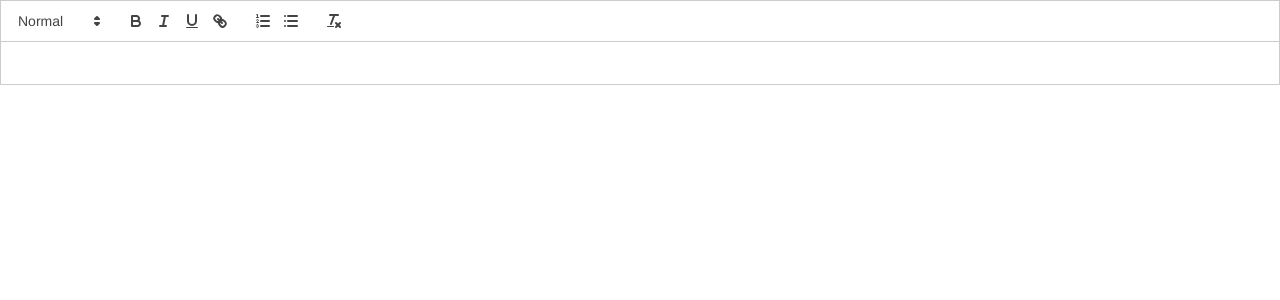
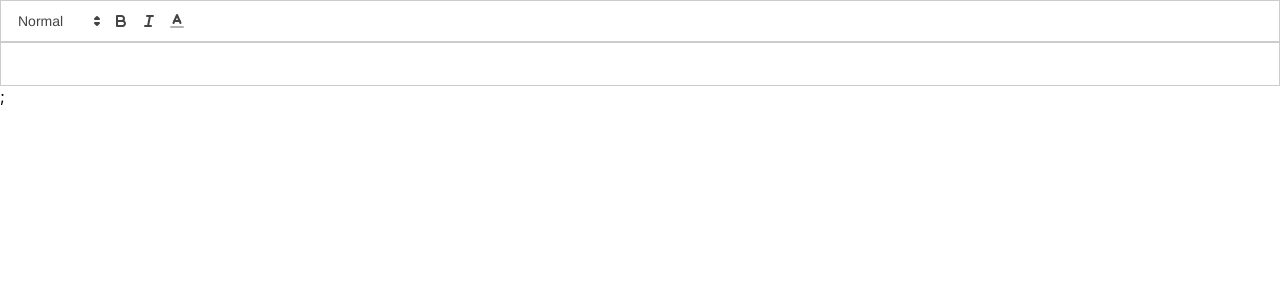
Before and after one commit to Grewer/notes, a React (Create React App) app in the folder JS 知识点/富文本/example/: page / in a window 1280 px wide. Shown: the top 300 px of the page. Built offline with nearby package versions, Linux system fonts and the light colour scheme.

Commit message:
docs: 自定义的 toolbar

```diff
--- a/JS 知识点/富文本/example/src/App.tsx
+++ b/JS 知识点/富文本/example/src/App.tsx
@@ -1,13 +1,60 @@
 import React, {useState} from 'react';
-import logo from './logo.svg';
 import './App.css';
 import ReactQuill from 'react-quill';
 import 'react-quill/dist/quill.snow.css';
 
+const CustomButton = () => <span className="octicon octicon-star"/>;
+
 function App() {
     const [value, setValue] = useState('');
 
-    return <ReactQuill theme="snow" value={value} onChange={setValue} />;
+    function insertStar() {
+        // const cursorPosition = quill.getSelection().index;
+        // quill.insertText(cursorPosition, '★');
+        // quill.setSelection(cursorPosition + 1);
+    }
+
+    const CustomToolbar = () => (
+        <div id="toolbar">
+            <select
+                className="ql-header"
+                defaultValue={''}
+                onChange={(e) => e.persist()}
+            >
+                <option value="1"></option>
+                <option value="2"></option>
+                <option selected></option>
+            </select>
+            <button className="ql-bold"></button>
+            <button className="ql-italic"></button>
+            <select className="ql-color">
+                <option value="red"></option>
+                <option value="green"></option>
+                <option value="blue"></option>
+                <option value="orange"></option>
+                <option value="violet"></option>
+                <option value="#d0d1d2"></option>
+                <option selected></option>
+            </select>
+            <button className="ql-insertStar">
+                <CustomButton/>
+            </button>
+        </div>
+    );
+
+    const modules = {
+        toolbar: {
+            container: '#toolbar',
+            handlers: {
+                insertStar: insertStar,
+            },
+        },
+    };
+
+    return (<div>
+        <CustomToolbar/>
+        <ReactQuill theme="snow" value={value} modules={modules} onChange={setValue}/>;
+    </div>)
 }
 
 export default App;
```
Also changed, not shown: 1 other file (tests, documents, lock files or other folders).
